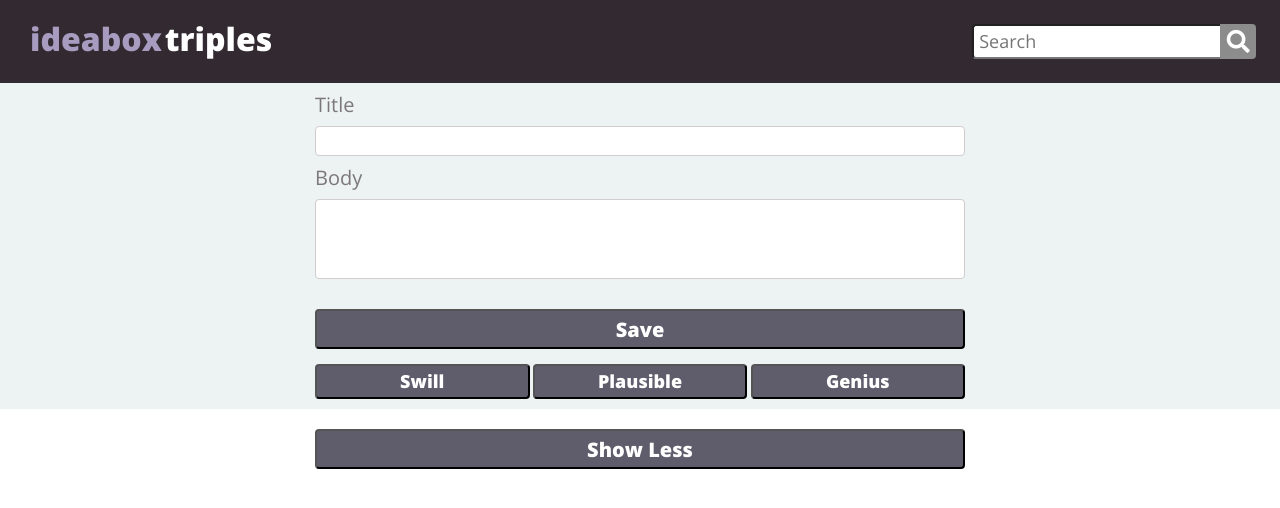
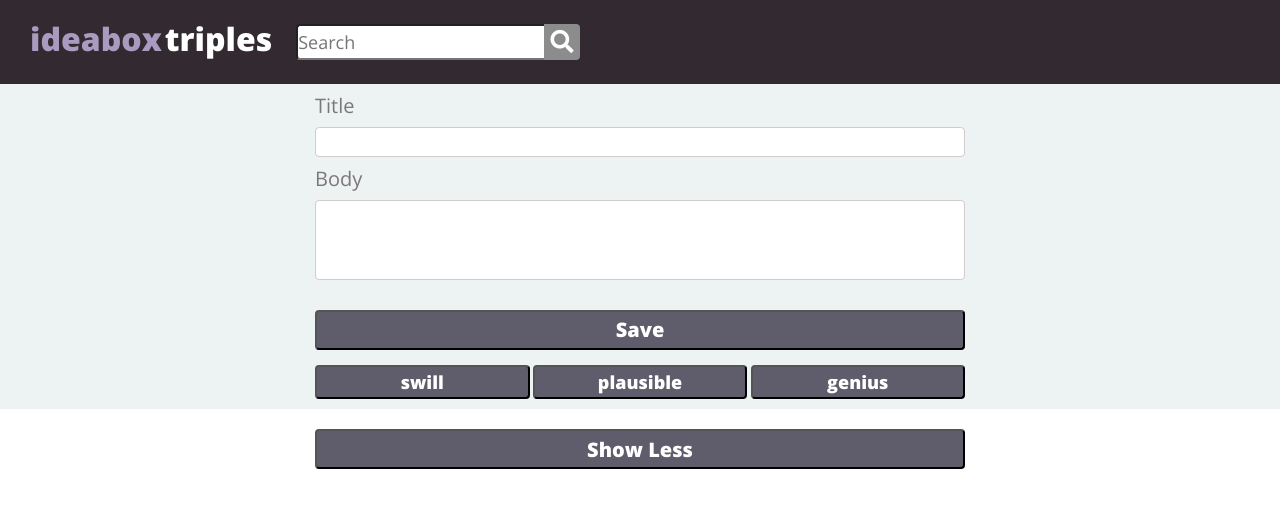
Before and after one commit to SallyH3/ideabox, a plain HTML site: page index.html in a window 1280 px wide. Drawn offline with nearby package versions, Linux system fonts and the light colour scheme.

Commit message:
Refactor and organize css and ideaJS files

```diff
--- a/idea.js
+++ b/idea.js
@@ -3,13 +3,11 @@ class Idea {
     this.title = title;
     this.body = body;
     this.id = Date.now();
-    // move back down to updateQuality after testing
     this.qualityArray = ['swill', 'plausible', 'genius'];
     this.qualityIndex = 0;
   }
 
   saveToStorage(cardArray) {
-    // var arrayJSON = JSON.stringify(cardArray);
     localStorage.setItem('cardArray', JSON.stringify(cardArray));
   }
 
@@ -29,6 +27,7 @@ class Idea {
     })
     localStorage.setItem('cardArray', JSON.stringify(backIntoStorage));
   }
+
   updateQuality(vote) {
     if (vote === 'upvote' && this.qualityIndex != [2]) {
       this.qualityIndex++;
@@ -38,6 +37,5 @@ class Idea {
       this.qualityIndex--;
       this.saveToStorage(cardArray);
     }
-    console.log(this.qualityIndex);
   }
 }
--- a/index.html
+++ b/index.html
@@ -27,9 +27,9 @@
     <input type="text" id="body-input">
     <button id="save-button" type="submit">Save</button>
     <section class="quality-buttons-container">
-      <button class="buttons swill" type="submit">Swill</button>
-      <button class="buttons plausible" type="submit">Plausible</button>
-      <button class="buttons genius" type="submit">Genius</button>
+      <button class="buttons swill" type="submit">swill</button>
+      <button class="buttons plausible" type="submit">plausible</button>
+      <button class="buttons genius" type="submit">genius</button>
     </section>
   </form>
   </section>
--- a/styles.css
+++ b/styles.css
@@ -5,16 +5,21 @@
   padding: 0px;
 }
 
+img {
+  margin: 5px;
+  width: 20px;
+}
+
+/* -- Header -- */
+
 header {
   background-color: #322A30;
   display: flex;
   flex-direction: row;
 }
 
-img {
-  width: 20px;
-  margin: 5px;
-
+.main-title {
+  display: flex;
 }
 
 .ideabox-title {
@@ -26,6 +31,41 @@ img {
   color: #FFF;
   margin-left: 3px;
 }
+
+/* -- Live search -- */
+
+.search-container {
+  display: inline-flex;
+  font-weight: 300;
+  margin-left: auto;
+  margin: 10px;
+  overflow: hidden;
+  padding: 15px;
+  position: relative;
+}
+
+.search-container i {
+  background-color: #8C8C8C;
+  border-radius: 0px 4px 4px 0px;
+  color: #FFFFFF;
+  font-size: 23px;
+  margin: -1px;
+  padding-bottom: 6px;
+  padding: 0.4rem;
+}
+
+#live-search {
+  border-radius: 4px 0px 0px 4px;
+  font-size: 18px;
+  font-weight: 300;
+  margin: -1px;
+  padding-left: 5px;
+  padding: 0.3rem 0.3rem 0.3rem 0;
+  width: 250px;
+}
+
+/* -- Title/body box -- */
+
 .title-body-wrapper {
   align-items: center;
   background-color: #EDF2F2;
@@ -41,10 +81,6 @@ img {
   font-size: 20px;
   font-weight: 300;
   padding: 10px 0px;
-}
-
-.main-title {
-  display: flex;
 }
 
 #title-input {
@@ -64,6 +100,8 @@ img {
   margin: 10px 0px;
   width: 650px;
 }
+
+/* -- Buttons -- */
 
 #save-button,
 #show-more-less-button {
@@ -90,8 +128,8 @@ img {
   display: flex;
   flex-direction: row;
   justify-content: space-between;
+  text-align: center;
   width: 650px;
-  text-align: center;
 }
 
 .buttons {
@@ -99,8 +137,8 @@ img {
   border-radius: 4px;
   color: #FFFFFF;
   display: inline-block;
+  font-size: 18px;
   font-weight: bold;
-  font-size: 18px;
   padding: 5px;
   width: 33%;
 }
@@ -111,35 +149,7 @@ img {
   justify-content: center;
 }
 
-.search-container {
-  display: inline-flex;
-  font-weight: 300;
-  margin: 10px;
-  margin-left: auto;
-  overflow: hidden;
-  padding: 15px;
-  position: relative;
-}
-
-.search-container i {
-  background-color: #8C8C8C;
-  border-radius: 0px 4px 4px 0px;
-  color: #FFFFFF;
-  font-size: 23px;
-  margin: -1px;
-  padding: 0.4rem;
-  padding-bottom: 6px;
-}
-
-#live-search {
-  border-radius: 4px 0px 0px 4px;
-  font-size: 18px;
-  font-weight: 300;
-  margin: -1px;
-  padding: 0.3rem 0.3rem 0.3rem 0;
-  padding-left: 5px;
-  width: 250px;
-}
+/* -- Cards -- */
 
 .card-wrapper {
   align-items: center;
@@ -149,10 +159,10 @@ img {
 }
 
 .idea-card {
+  border-radius: 4px;
   border: 2px solid #D2CCCD;
-  border-radius: 4px;
+  margin: 20px 10px 0px 10px;
   padding: 20px 10px 0px 10px;
-  margin: 20px 10px 0px 10px;
 
 }
 
@@ -167,9 +177,9 @@ img {
 
 .arrow-buttons-quality-container,
 .delete-button-container {
+  align-items: center;
+  display: flex;
   padding: 5px;
-  display: flex;
-  align-items: center;
 }
 
 
@@ -178,8 +188,7 @@ img {
   justify-content: space-between;
 }
 
-
-/* -- Media Queries -- */
+/* -- Media queries -- */
 
 @media screen and (max-width: 680px) {
   .title-body-wrapper,
@@ -204,7 +213,6 @@ img {
   .ideabox-title,
   .triples-title,
   #live-search {
-    /* too much space between ideabox and triples title */
     display: flex;
     font-size: 24px;
     padding-left: 20px;
```
